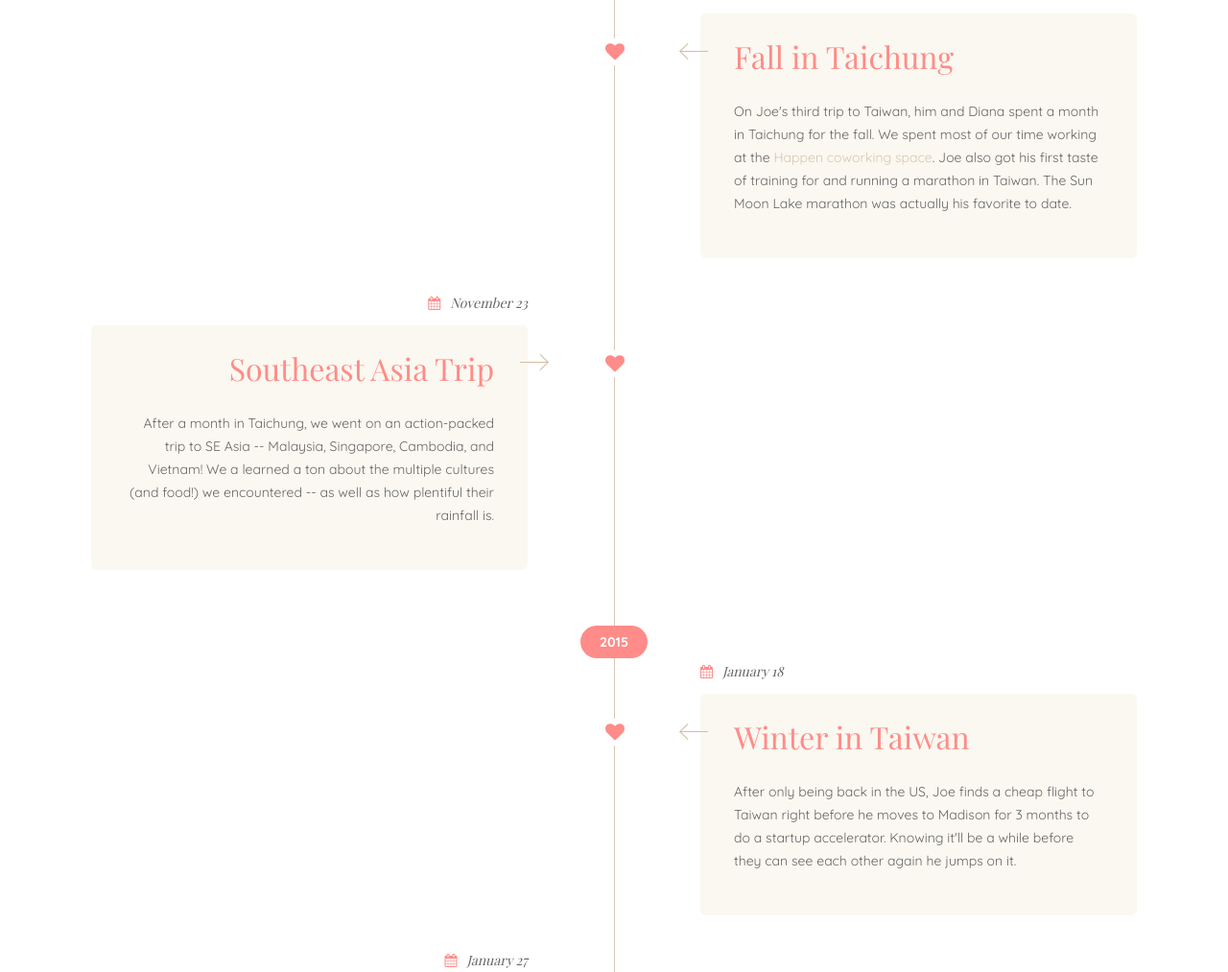
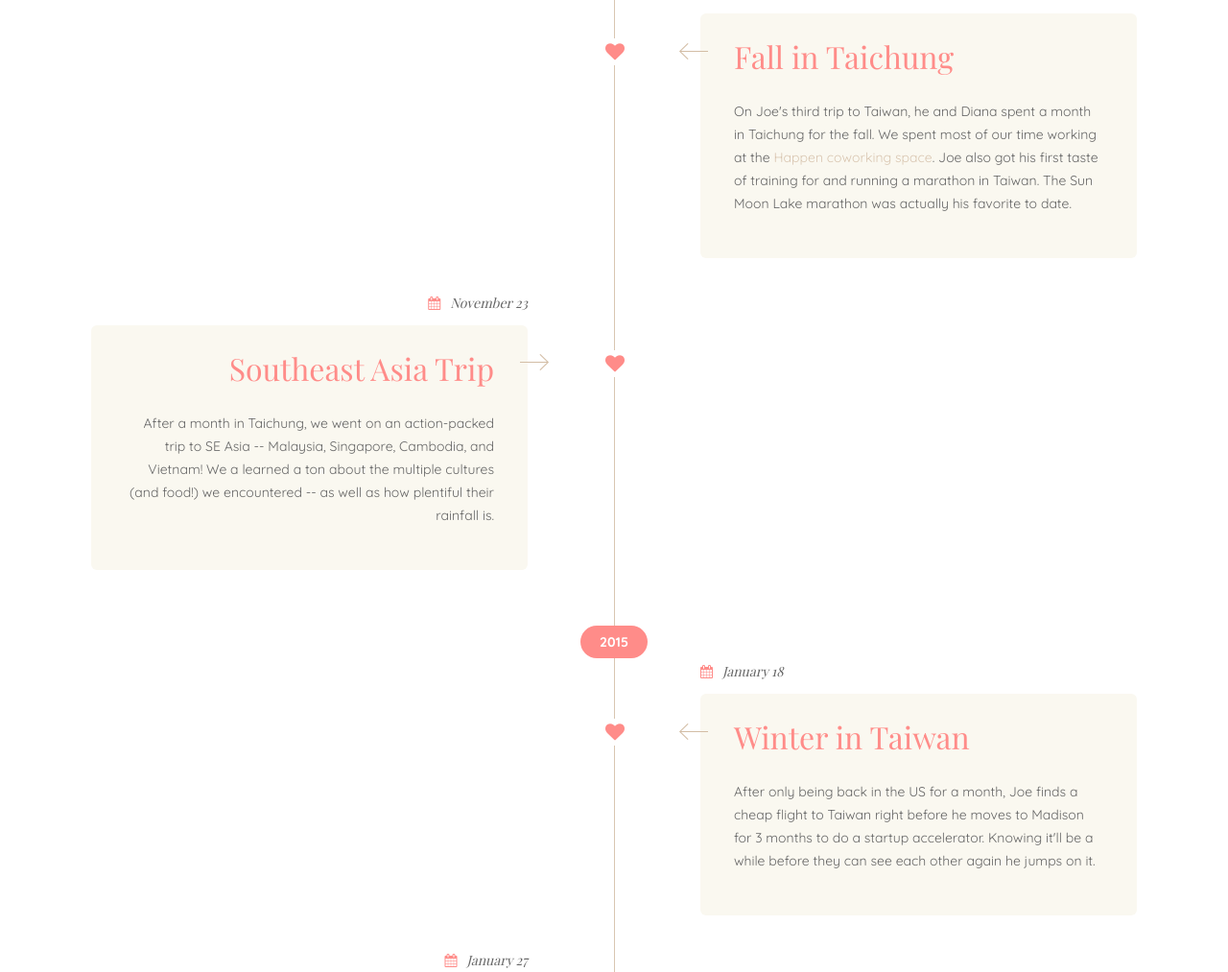
Before and after one commit to jlaurendi/joe-and-diana-wedding, a PHP site: page /tw-en.php in a window 1280 px wide. Shown: the part 4819-5832 px from the top of the page at 96% size. Run offline with PHP 8.4, Linux system fonts and the light colour scheme; data that the repository does not hold is empty; some libraries are stand-ins or nearby versions; some web fonts are replaced.

```diff
--- a/action.php
+++ b/action.php
@@ -30,7 +30,7 @@ if(isset($_POST['submit'])) {
 		// $message = isset($_POST['message']) ? trim($_POST['message']) : '';
 		$phone = isset($_POST['phone']) ? trim($_POST['phone']) : '';
 		$which_wedding = isset($_POST['which-wedding']) ? trim($_POST['which-wedding']) : '';
-		$subject = isset($_POST['subject']) ? trim($_POST['subject']) : 'Contact Form Submission';
+		$subject = isset($_POST['subject']) ? trim($_POST['subject']) : "Wedding RSVP! ($which_wedding)";
 		$address = isset($_POST['address']) ? trim($_POST['address']) : '';
 
 		if($name && $email && filter_var($email, FILTER_VALIDATE_EMAIL)) {
@@ -72,7 +72,7 @@ if(isset($_POST['submit'])) {
 
 	  $insert_query = "INSERT INTO rsvps (name, email, guests, phone, attend_taiwan, attend_usa, address) VALUES ('$name', '$email', $persons, '$phone', $attend_taiwan, $attend_usa, '$address');";
 	  if (!$result = $db->query($insert_query)) {
-	    $return['message'] = $db->error;
+	    $return['message'] = "Error signing up -- check that you filled out the entire form";
 	  } else {
 	    $return['message'] = "Success!";
 	  }
--- a/js/custom.js
+++ b/js/custom.js
@@ -874,6 +874,7 @@ if (!Array.prototype.indexOf) {
             data['email'] = $('.guestbook').find('#email').val();
             data['comment'] = $('.guestbook').find('textarea').val();
             data['g-recaptcha-response'] = $('.guestbook').find('.g-recaptcha-response').val();
+            data['wedding'] = $('.guestbook').find('input[name="wedding"]').val();
             $.ajax({
                 'url': 'guestbook.php',
                 'type': 'POST',
--- a/tw-en.php
+++ b/tw-en.php
@@ -270,7 +270,7 @@
                             <span class="date">October 24</span>
                             <h2>Fall in Taichung</h2>
                             <div class="box-content">
-                                <p>On Joe's third trip to Taiwan, him and Diana spent a month in Taichung for the fall. We spent most of our time working at the <a href="https://www.facebook.com/HappenTaichung">Happen coworking space</a>. Joe also got his first taste of training for and running a marathon in Taiwan. The Sun Moon Lake marathon was actually his favorite to date.</p>
+                                <p>On Joe's third trip to Taiwan, he and Diana spent a month in Taichung for the fall. We spent most of our time working at the <a href="https://www.facebook.com/HappenTaichung">Happen coworking space</a>. Joe also got his first taste of training for and running a marathon in Taiwan. The Sun Moon Lake marathon was actually his favorite to date.</p>
                             </div>
                         </div>
                     </div>
@@ -295,7 +295,7 @@
                             <span class="date">January 18</span>
                             <h2>Winter in Taiwan</h2>
                             <div class="box-content">
-                                <p>After only being back in the US, Joe finds a cheap flight to Taiwan right before he moves to Madison for 3 months to do a startup accelerator. Knowing it'll be a while before they can see each other again he jumps on it.</p>
+                                <p>After only being back in the US for a month, Joe finds a cheap flight to Taiwan right before he moves to Madison for 3 months to do a startup accelerator. Knowing it'll be a while before they can see each other again he jumps on it.</p>
                             </div>
                         </div>
                     </div>
--- a/us-en.php
+++ b/us-en.php
@@ -283,7 +283,7 @@ $show_rsvp = true;
                             <span class="date">October 24</span>
                             <h2>Fall in Taichung</h2>
                             <div class="box-content">
-                                <p>On Joe's third trip to Taiwan, him and Diana spent a month in Taichung for the fall. We spent most of our time working at the <a href="https://www.facebook.com/HappenTaichung">Happen coworking space</a>. Joe also got his first taste of training for and running a marathon in Taiwan. The Sun Moon Lake marathon was actually his favorite to date.</p>
+                                <p>On Joe's third trip to Taiwan, he and Diana spent a month in Taichung for the fall. We spent most of our time working at the <a href="https://www.facebook.com/HappenTaichung">Happen coworking space</a>. Joe also got his first taste of training for and running a marathon in Taiwan. The Sun Moon Lake marathon was actually his favorite to date.</p>
                             </div>
                         </div>
                     </div>
@@ -308,7 +308,7 @@ $show_rsvp = true;
                             <span class="date">January 18</span>
                             <h2>Winter in Taiwan</h2>
                             <div class="box-content">
-                                <p>After only being back in the US, Joe finds a cheap flight to Taiwan right before he moves to Madison for 3 months to do a startup accelerator. Knowing it'll be a while before they can see each other again he jumps on it.</p>
+                                <p>After only being back in the US for a month, Joe finds a cheap flight to Taiwan right before he moves to Madison for 3 months to do a startup accelerator. Knowing it'll be a while before they can see each other again he jumps on it.</p>
                             </div>
                         </div>
                     </div>
```
Also changed, not shown: images/important-people/bridesmaid1@2x.jpg (added), images/important-people/bridesmaid2@2x.jpg (added), images/important-people/bridesmaid3@2x.jpg (added), images/important-people/bridesmaid4@2x.jpg (added), images/important-people/bridesmaid5@2x.jpg (added), images/important-people/bridesmaid6@2x.jpg (added), images/important-people/groomsman1@2x.jpg (added), images/important-people/groomsman2@2x.jpg (added), images/important-people/groomsman3@2x.jpg (added), 2 other files.
